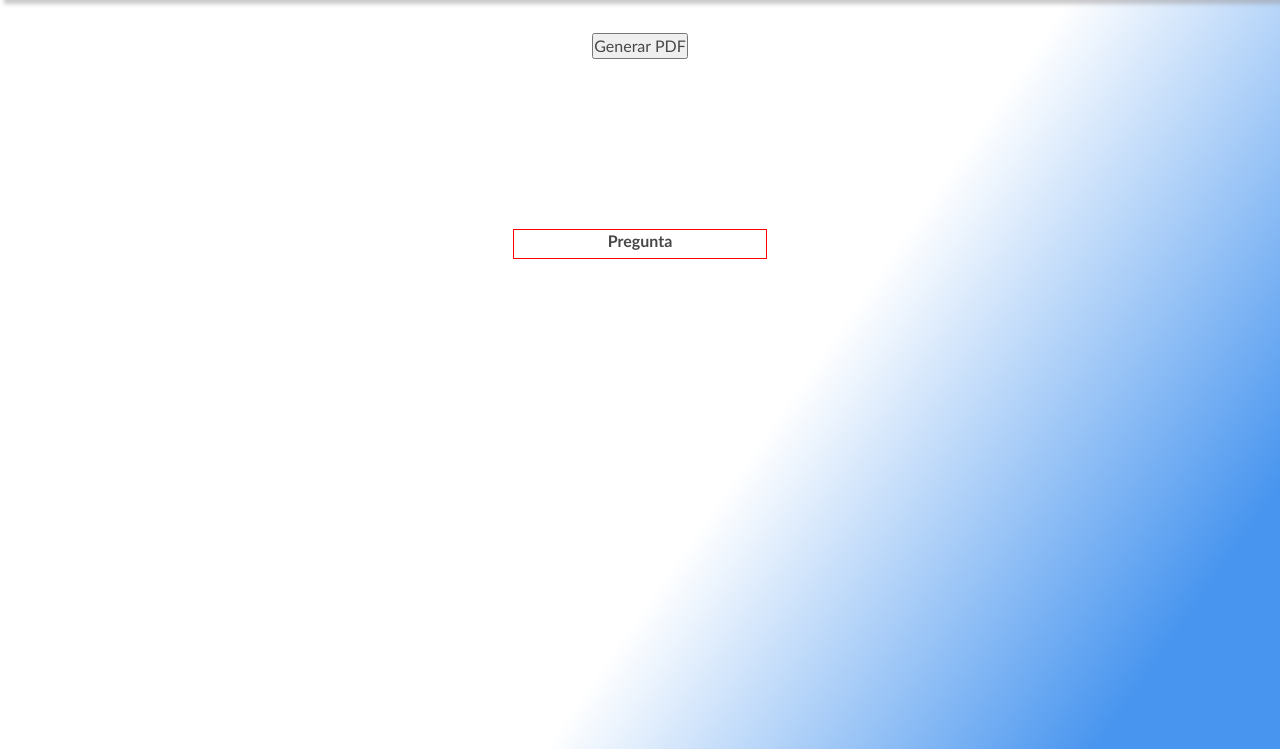
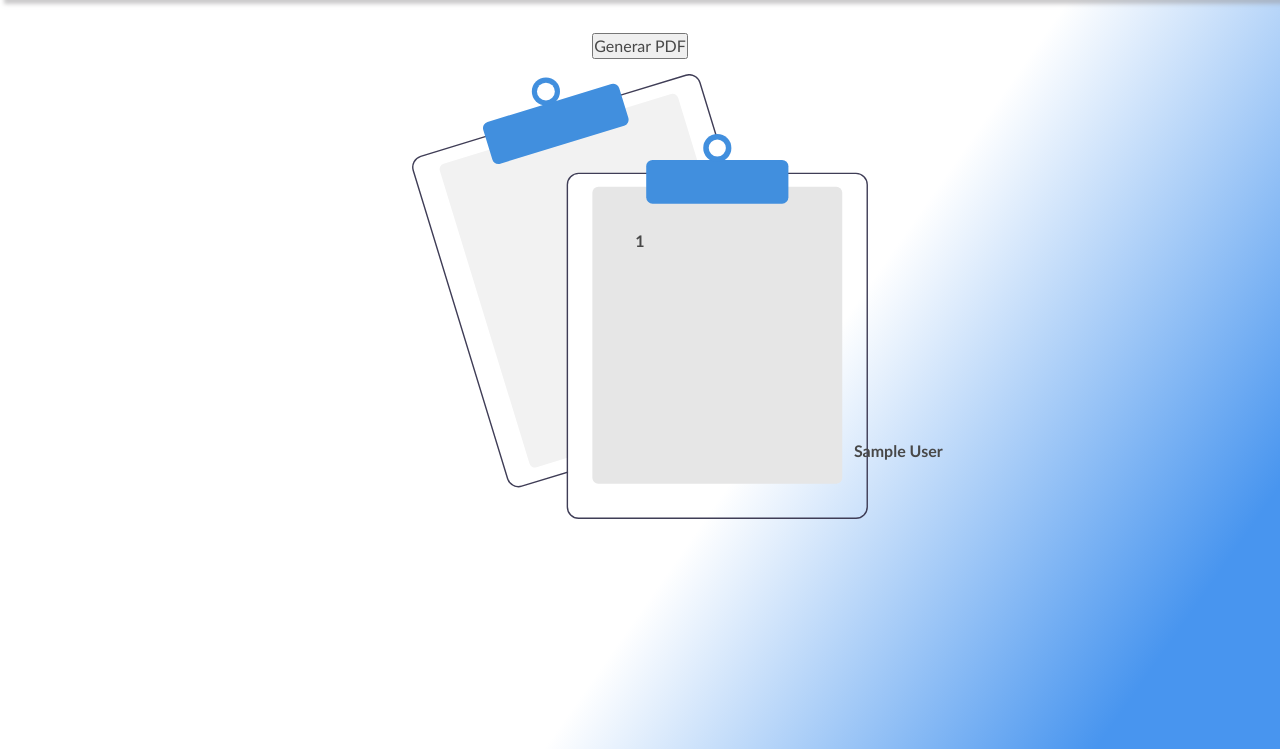
Before and after one commit to david7ello/Refconap, a PHP site: page /respuestasEjercicio2.php in a window 1280 px wide. Shown: the part 51-800 px from the top of the page. Run offline with PHP 8.4, Linux system fonts and the light colour scheme; the visitor is signed in with stand-in values (Sample User, id 1); some libraries are stand-ins or nearby versions.

Commit message:
Resolver ejercicio_2

```diff
--- a/css/mapaMental.css
+++ b/css/mapaMental.css
@@ -5,6 +5,10 @@
 
 
 .grid {
+    background-position: center;
+    background-size: contain;
+    background-repeat: no-repeat;
+    background-image: url("../images/Tareas.svg");
     display: grid;
     grid-template-columns: repeat(3, 1fr);
     gap: 5px;
@@ -19,29 +23,31 @@
 .primerImagen {
     grid-column: 1;
     grid-row:1;
-    border: 1px solid red;
 }
 
 .segundaImagen {
     grid-column: 3;
     grid-row:1;
-    border: 1px solid red;
 }
 
 .concepto {
     grid-column: 2;
     grid-row:2;
-    border: 1px solid red;
 }
 
 .terceraImagen {
     grid-column: 1;
     grid-row:3;
-    border: 1px solid red;
 }
 
 .cuartaImagen {
     grid-column: 3;
     grid-row:3;
-    border: 1px solid red;
 }
+
+.nombre {
+    grid-column: 3;
+    grid-row: 4;
+    grid-row-start: 4;
+    grid-row-end: auto;
+}
--- a/resolverEjercicio2.php
+++ b/resolverEjercicio2.php
@@ -112,8 +112,8 @@ $_SESSION['curso'] = $curso;
                         $linkImagenes = mysqli_query($link, $imagenesRespuestas);
                         $arrayLinkImagenes = mysqli_fetch_row($linkImagenes);
                         foreach ($arrayLinkImagenes as $key => $linkImagen){
-                            echo '<img src="'. $linkImagen . '" alt="" style="width:150 px;"/>';
-                            echo '<input required type="radio" id="radio" name="'.$pregunta["pregunta"].'" value="'.$key.'?'.$linkImagen.'"/>';
+                            echo '<img src="'. $linkImagen . '" alt="" style="width:150 px; height:150px"/>';
+                            echo '<input required type="radio" id="radio" name="'.$pregunta["pregunta"].'" value="'.$pregunta["pregunta"].'+'.$linkImagen.'"/>';
                            }
 
                     ?>
--- a/respuestasEjercicio2.php
+++ b/respuestasEjercicio2.php
@@ -6,8 +6,8 @@ include("menu.php");
 $actividad = $_SESSION['actividad'];
 $curso = $_SESSION['curso'];
 $nombre = $_SESSION['nombre'];
+?>
 
-?>
 <!DOCTYPE html PUBLIC "-//W3C//DTD XHTML 1.0 Transitional//EN" "http://www.w3.org/TR/xhtml1/DTD/xhtml1-transitional.dtd">
 <html xmlns="http://www.w3.org/1999/xhtml">
     <head>
@@ -54,12 +54,13 @@ $nombre = $_SESSION['nombre'];
     <div class="contenedor">
 
     <div id="mapaMental" class="grid"> <!--Contenedor principal-->
-        <div class="concepto"><label>Pregunta</label></div>
+        <div class="concepto"><label> <?php echo $actividad ?> </label></div>
 
         <?php
             $i=0;
-            foreach($_POST as $respuesta){
-                $datos = explode("?", $respuesta);
+            foreach(array_reverse($_POST) as $respuesta){
+                if ($respuesta != "Enviar"){
+                $datos = explode("+", $respuesta);
                 if ($i==0){
                     echo '<div class="primerImagen">';
                 }elseif ($i==1) {
@@ -71,12 +72,18 @@ $nombre = $_SESSION['nombre'];
                 }
                 if ($i<=3){
                     echo '<img src="'.$datos[1].'" alt="Primer imagen" style="width: 150px;"/>';
-                    echo '<label>Primer pregunta</label>';
+                    echo '<div>';
+                    echo '<label>'. $datos[0] . '</label>';
+                    echo '</div>';
                     echo '</div>';
                 }
                 $i++;
+             }
             }
         ?>
+        <label class="nombre">
+            <?php echo $nombre ?>
+        </label>
     </div>
 </div>
     </body>
```
Also changed, not shown: AgregarAdm.php (+28 -3 lines), InsertarAdm.php (+14 -0 lines), seleccionEjercicio2.php (+8 -2 lines).
